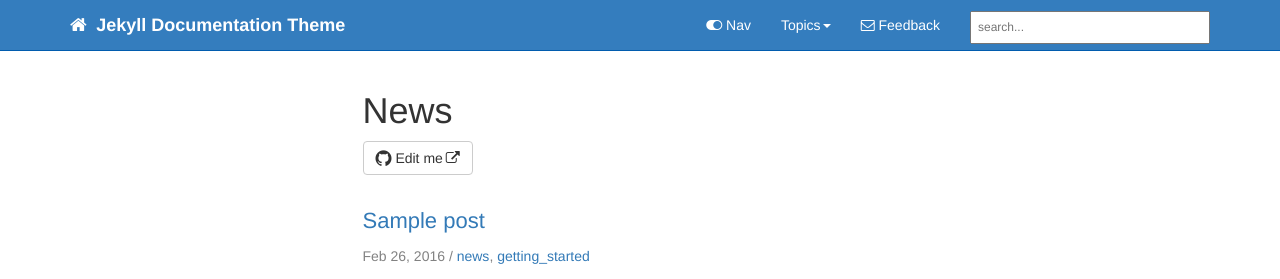
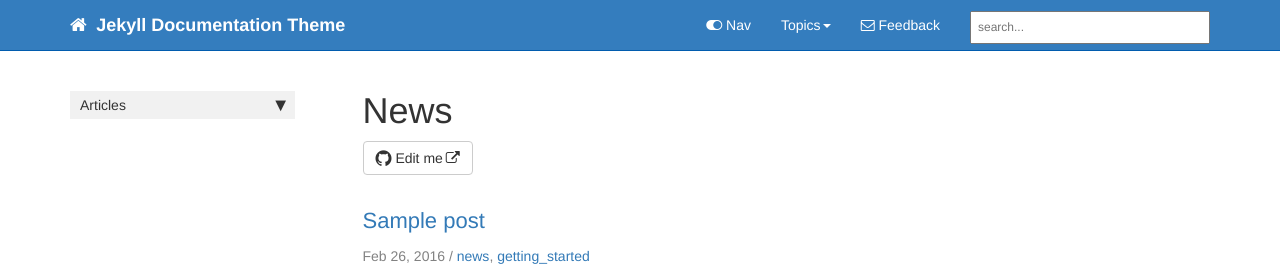
Before and after one commit to menckend/writing, a Jekyll site: the page built from pages/news/news.html, in a window 1280 px wide. Shown: the top 279 px of the page. Built offline with Jekyll 4.4.1, drawn with Linux system fonts in a browser that asks for light colours; comment, search, counter and statistics services are not loaded.

Commit message:
Update home_sidebar.yml

```diff
--- a/_data/sidebars/home_sidebar.yml
+++ b/_data/sidebars/home_sidebar.yml
@@ -4,6 +4,9 @@ entries:
 - title: Sidebar
   levels: one
   folders:
+
+    - title: Articles
+      output: web
 
   #  - title: Products
   #    output: web
```
